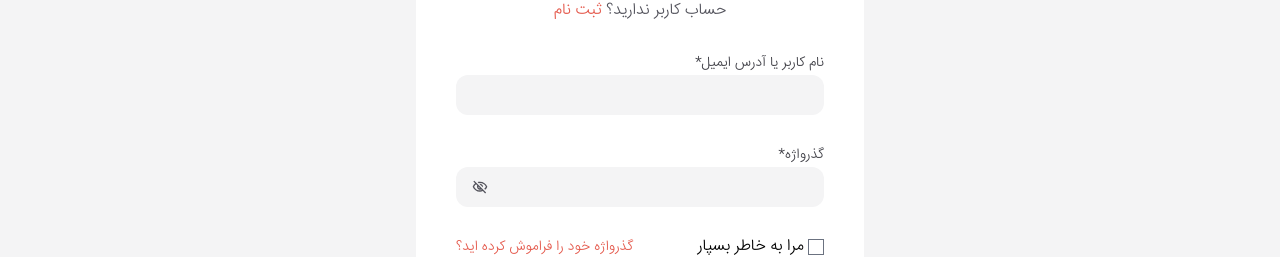
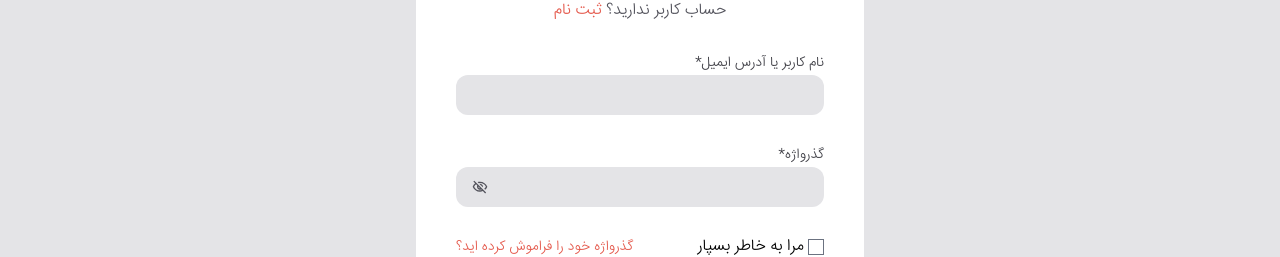
Before and after one commit to Hanieghorbani/Lafka-, a React (Create React App) app: page /login in a window 1280 px wide. Shown: the part 345-602 px from the top of the page. Built offline with nearby package versions, Linux system fonts and the light colour scheme; no server answers.

Commit message:
clean some codes

```diff
--- a/src/index.css
+++ b/src/index.css
@@ -77,7 +77,7 @@
         @apply transition-all cursor-pointer hover:opacity-60 text-white;
     }
     .form-contact {
-        @apply w-full border-0 text-black bg-zinc-100  focus:bg-zinc-200 rounded-xl;
+        @apply w-full border-0 text-black bg-zinc-200  focus:bg-zinc-300 rounded-xl;
     }
     .form-comment {
         @apply w-full border-0 text-black bg-white  focus:bg-zinc-100 rounded-xl;
--- a/src/pages/Main/Login/Login.js
+++ b/src/pages/Main/Login/Login.js
@@ -1,15 +1,15 @@
-import React, { useState, useEffect, useContext } from "react"
+import React, { useState, useContext } from "react"
+import ContextData from "../../../ContextData/ContextData"
+import Input from "../../../components/Fields/Input/Input"
 import Header from "../../../components/Main/Header/Header"
 import Footer from "../../../components/Main/Footer/Footer"
-import { Formik, Form, Field, ErrorMessage } from "formik"
+
+import { Formik, Form} from "formik"
 import * as Yup from "yup"
 import axios from "axios"
-import ContextData from "../../../ContextData/ContextData"
 import swal from "sweetalert"
-import { useNavigate } from "react-router-dom"
-import { Link } from "react-router-dom"
-import { MdOutlineVisibility, MdOutlineVisibilityOff } from "react-icons/md"
-import Input from "../../../components/Fields/Input/Input"
+import { useNavigate,Link } from "react-router-dom"
+
 export default function Login() {
   const {config,login} = useContext(ContextData)
   const [isVisiblePass, setIsVisiblePass] = useState(false)
@@ -64,7 +64,7 @@ export default function Login() {
         <Header />
       </div>
       <div
-        className={`flex flex-col justify-center items-center container-primary py-20 pt-60 bg-zinc-100`}
+        className={`flex flex-col justify-center items-center container-primary py-20 pt-60 bg-zinc-200`}
       >
         <Formik
           initialValues={initialValues}
--- a/src/pages/Main/Register/Register.js
+++ b/src/pages/Main/Register/Register.js
@@ -92,7 +92,7 @@ export default function Register() {
         <Header />
       </div>
       <div
-        className={`flex flex-col justify-center items-center container-primary py-20 pt-60 bg-zinc-100`}
+        className={`flex flex-col justify-center items-center container-primary py-20 pt-60 bg-zinc-200`}
       >
         <Formik
           initialValues={initialValues}
```
